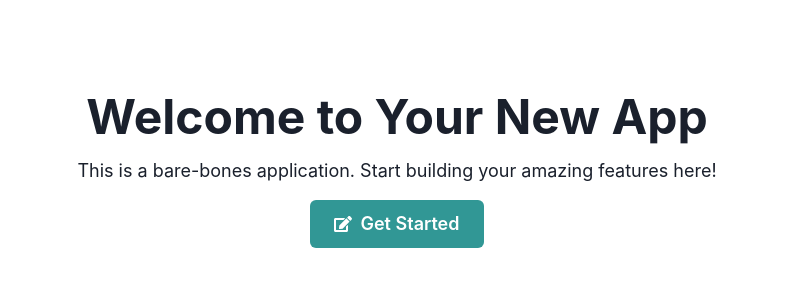
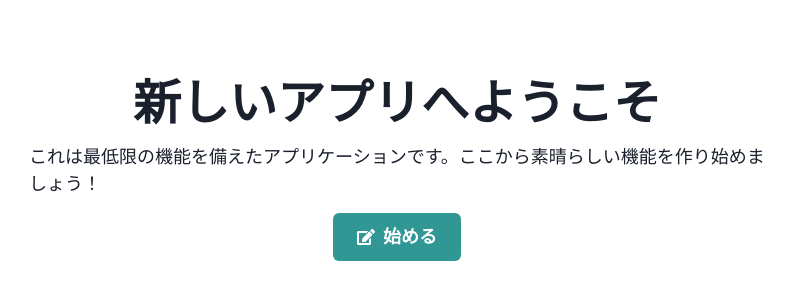
Before and after one commit to GPT-Engineer-App/core-template, a React (Vite) app: page / in a window 1280 px wide. Shown: the part 230-530 px from the top of the page, without its empty margins (243-1036 px from the left). Built offline with nearby package versions, Linux system fonts and the light colour scheme.

Commit message:
Translated the text in the web application to Japanese.

```diff
--- a/src/pages/Index.jsx
+++ b/src/pages/Index.jsx
@@ -5,10 +5,10 @@ const Index = () => {
   return (
     <Container centerContent maxW="container.md" height="100vh" display="flex" flexDirection="column" justifyContent="center" alignItems="center">
       <VStack spacing={4}>
-        <Heading as="h1" size="2xl">Welcome to Your New App</Heading>
-        <Text fontSize="lg">This is a bare-bones application. Start building your amazing features here!</Text>
+        <Heading as="h1" size="2xl">新しいアプリへようこそ</Heading>
+        <Text fontSize="lg">これは最低限の機能を備えたアプリケーションです。ここから素晴らしい機能を作り始めましょう！</Text>
         <Button leftIcon={<FaEdit />} colorScheme="teal" size="lg">
-          Get Started
+          始める
         </Button>
       </VStack>
     </Container>
```
